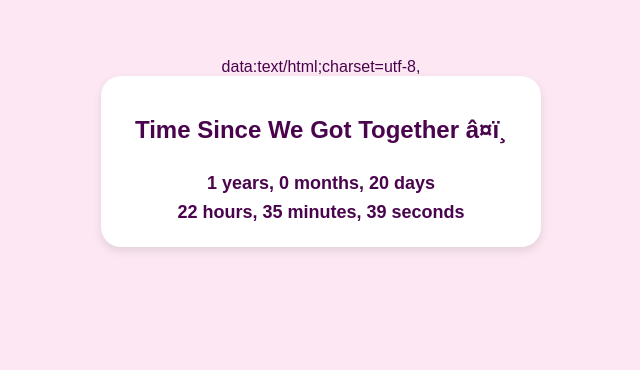
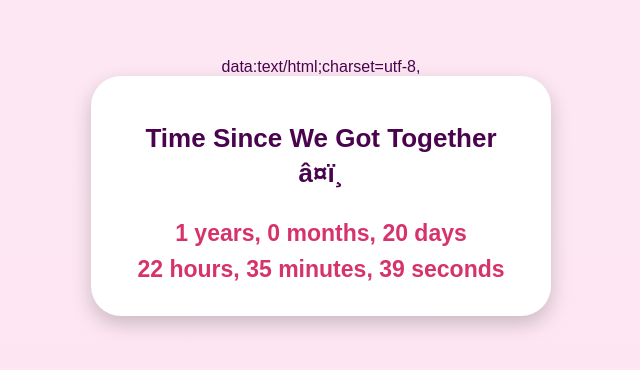
Before and after one commit to tavlibelzile/love-timer, a plain HTML site: page index.html in a window 1280 px wide. Shown: the whole page, without its empty margins (319-959 px from the left). Drawn offline with Linux system fonts and the light colour scheme.

Commit message:
Update index.html

```diff
--- a/index.html
+++ b/index.html
@@ -4,10 +4,41 @@ data:text/html;charset=utf-8,
 <head>
 <title>Time Since We Got Together</title>
 <style>
-body { font-family: Arial; background: #fce7f3; color:#4a044e; text-align:center; padding-top:50px; }
-.container { background:white; padding:20px; margin:auto; width:80%%; max-width:400px; border-radius:20px; box-shadow:0 4px 10px rgba(0,0,0,0.1); }
-h1 { font-size:24px; }
-#timer { font-size:18px; font-weight:bold; line-height:1.6; }
+body {
+  font-family: Arial;
+  background: linear-gradient(to bottom, #fce7f3, #ffe6f0);
+  color: #4a044e;
+  text-align: center;
+  padding-top: 50px;
+}
+
+.container {
+  background: white;
+  padding: 30px;
+  margin: auto;
+  width: 80%;
+  max-width: 400px;
+  border-radius: 30px;
+  box-shadow: 0 8px 20px rgba(0,0,0,0.2);
+}
+
+h1 {
+  font-size: 26px;
+}
+
+#timer {
+  font-size: 22px;
+  font-weight: bold;
+  line-height: 1.6;
+  color: #d6336c;
+  animation: pulse 1.5s infinite;
+}
+
+@keyframes pulse {
+  0% { transform: scale(1); }
+  50% { transform: scale(1.05); }
+  100% { transform: scale(1); }
+}
 </style>
 </head>
 <body>
```
